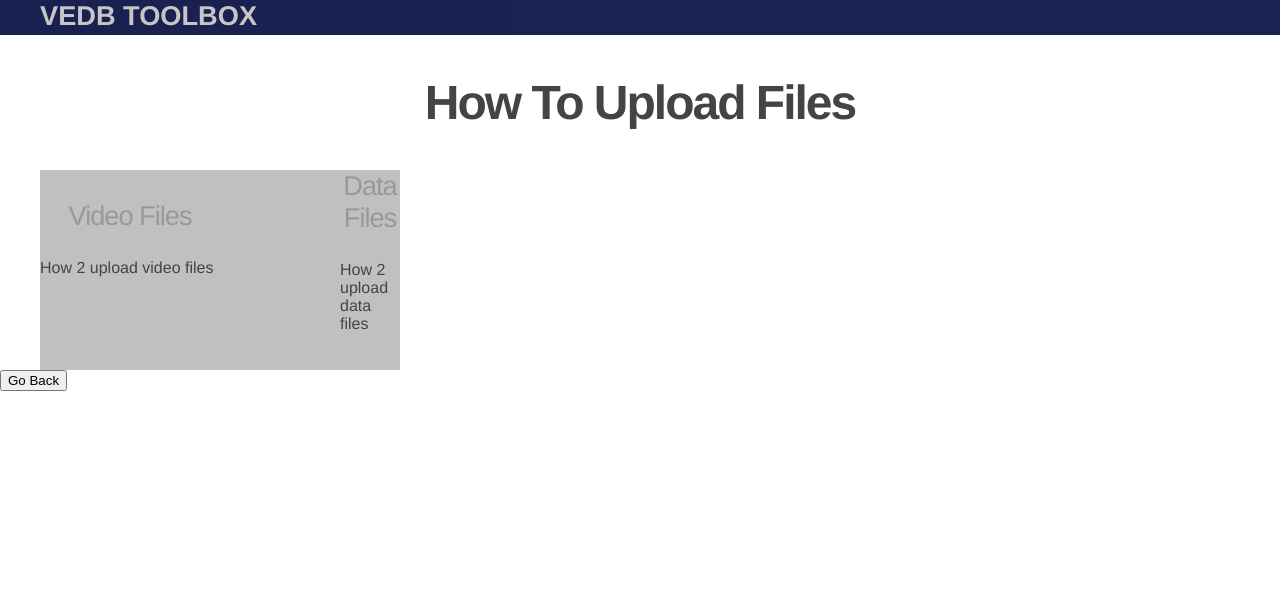
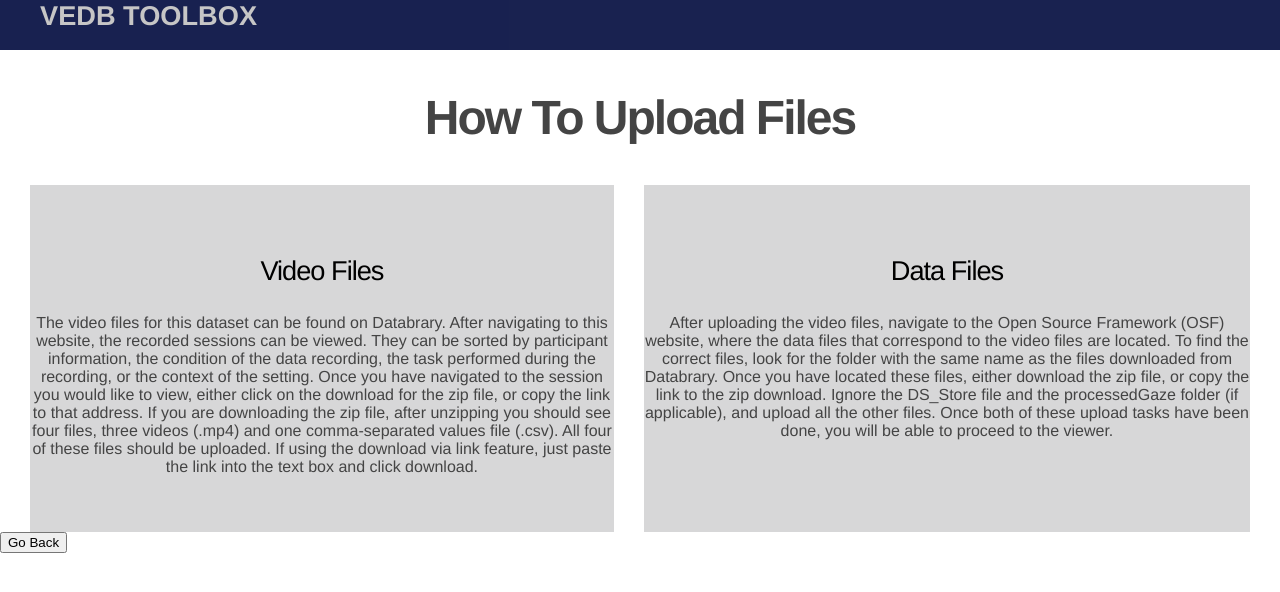
Before and after one commit to Gaskell-Matthew-1102/VEDB-Toolbox, a Flask app: page /upload_help in a window 1280 px wide. Shown: the top 592 px of the page. Run offline with Flask 3, Linux system fonts and the light colour scheme.

Commit message:
Styling for file upload help page

```diff
--- a/flaskr/fileUpload.py
+++ b/flaskr/fileUpload.py
@@ -108,7 +108,7 @@ def allowed_file(filename):
 
 @app.route('/FileUpload')
 def main():
-    return(render_template("test.html"))
+    return(render_template("file_upload.html"))
 
 @app.route('/upload', methods=['GET', 'POST'])
 def upload_file():
--- a/flaskr/test.py
+++ b/flaskr/file_upload.py
@@ -115,7 +115,7 @@ atexit.register(delete_files_on_exit)
 
 @app.route('/')
 def main():
-    return render_template("file-upload/test.html", show_form1=show_form1, show_form2=show_form2)
+    return render_template("file-upload/file_upload.html", show_form1=show_form1, show_form2=show_form2)
 
 @app.route('/upload_video', methods=['POST'])
 def upload_video():
@@ -134,14 +134,14 @@ def upload_video():
         if validate_video_files(video_file_list) is False:
             delete_files_in_list(video_file_list)
             video_file_list.clear()
-            return render_template("file-upload/test.html", show_form1=show_form1, show_form2=show_form2)
+            return render_template("file-upload/file_upload.html", show_form1=show_form1, show_form2=show_form2)
 
         #Runs if files are correctly uploaded and validated
         set_showform(1, False)
         if get_showform(1) == False and get_showform(2) == False:
             return "<h1>Files Uploaded Successfully.!</h1>"
         else:
-            return render_template("file-upload/test.html", show_form1=show_form1, show_form2=show_form2)
+            return render_template("file-upload/file_upload.html", show_form1=show_form1, show_form2=show_form2)
 
 @app.route('/upload_data', methods=['POST'])
 def upload_data():
@@ -160,14 +160,14 @@ def upload_data():
         if validate_data_files(data_file_list) is False:
             delete_files_in_list(data_file_list)
             data_file_list.clear()
-            return render_template("file-upload/test.html", show_form1=show_form1, show_form2=show_form2)
+            return render_template("file-upload/file_upload.html", show_form1=show_form1, show_form2=show_form2)
 
         # Runs if files are correctly uploaded and validated
         set_showform(2, False)
         if get_showform(1) == False and get_showform(2) == False:
             return "<h1>Files Uploaded Successfully.!</h1>"
         else:
-            return render_template("file-upload/test.html", show_form1=show_form1, show_form2=show_form2)
+            return render_template("file-upload/file_upload.html", show_form1=show_form1, show_form2=show_form2)
 
 @app.route('/upload_video_link', methods=['POST'])
 def upload_video_link():
@@ -199,7 +199,7 @@ def upload_video_link():
         if get_showform(1) == False and get_showform(2) == False:
             return "<h1>Files Uploaded Successfully.!</h1>"
         else:
-            return render_template("file-upload/test.html", show_form1=show_form1, show_form2=show_form2)
+            return render_template("file-upload/file_upload.html", show_form1=show_form1, show_form2=show_form2)
 
 
 @app.route('/upload_data_link', methods=['POST'])
@@ -232,7 +232,7 @@ def upload_data_link():
         if get_showform(1) == False and get_showform(2) == False:
             return "<h1>Files Uploaded Successfully.!</h1>"
         else:
-            return render_template("file-upload/test.html", show_form1=show_form1, show_form2=show_form2)
+            return render_template("file-upload/file_upload.html", show_form1=show_form1, show_form2=show_form2)
 
 @app.route('/upload_help')
 def upload_help():
@@ -241,7 +241,7 @@ def upload_help():
 @app.route('/go_back', methods=['POST'])
 def back_to_file_upload():
     if request.method == 'POST':
-        return render_template("file-upload/test.html", show_form1=show_form1, show_form2=show_form2)
+        return render_template("file-upload/file_upload.html", show_form1=show_form1, show_form2=show_form2)
 
 if __name__ == '__main__':
     app.run(debug=True)
--- a/flaskr/static/file-upload/stylesheet.css
+++ b/flaskr/static/file-upload/stylesheet.css
@@ -33,10 +33,11 @@ body {
  */
 header {
   background-color: #000a3e;
-  height: 35px;
+  height: 50px;
   width: 100%;
   opacity: .9;
   margin-bottom: 10px;
+  margin-top: 0;
 }
 header h1.logo {
   margin: 0;
@@ -72,6 +73,57 @@ header h1.logo:hover {
   background: #c0c0c0;
 }
 
+.grid-container {
+  display: grid;
+  column-gap: 30px;
+}
+
+/*.grid-container > div {*/
+/*  text-align: center;*/
+/*  background: #c0c0c0;*/
+/*  padding: 20px 0;*/
+/*}*/
+
+.item-1 {
+  grid-column-start: 2;
+  grid-column-end: 3;
+  text-align: center;
+  background: #d7d7d8;
+  padding: 40px 0;
+  border-left: #000a3e;
+  border-right: #000a3e;
+  border-top: #000a3e;
+  border-bottom: #000a3e;
+  border-left-width: 10px;
+  border-right-width: 10px;
+  border-top-width: 10px;
+  border-bottom-width: 10px;
+}
+
+.item-2 {
+  grid-column-start: 3;
+  grid-column-end: 4;
+  text-align: center;
+  background: #d7d7d8;
+  padding: 40px 0;
+  border-left-color: #000a3e;
+  border-right-color: #000a3e;
+  border-top-color: #000a3e;
+  border-bottom-color: #000a3e;
+  border-left-width: 10px;
+  border-right-width: 10px;
+  border-top-width: 10px;
+  border-bottom-width: 10px;
+}
+
+.item-3{
+  grid-column-start: 4;
+  grid-column-end: 5;
+  background: #ffffff;
+  text-align: center;
+  padding: 20px 0;
+}
+
 div.home {
   padding: 10px 0 30px 0;
   background-color: #E6E6FA;
@@ -98,7 +150,7 @@ h3 {
   margin-top: 30px;
   text-align: center;
   letter-spacing: -1px;
-  color: #999;
+  color: #000000;
 }
 .menu {
   float: right;
--- a/flaskr/templates/file-upload/file_upload_help.html
+++ b/flaskr/templates/file-upload/file_upload_help.html
@@ -22,16 +22,33 @@
     <div class="container">
         <h2>How To Upload Files</h2>
     </div>
-    <section class="container">
-    <div class="one">
+    <div class="grid-container">
+    <div class="item-1">
         <h3>Video Files</h3>
-            <p>How 2 upload video files</p>
+<!--            ADD LINK FOR DATABRARY-->
+            <p>The video files for this dataset can be found on Databrary. After navigating to this website,
+                the recorded sessions can be viewed. They can be sorted by participant information, the
+                condition of the data recording, the task performed during the recording, or the context of
+                the setting. Once you have navigated to the session you would like to view, either click on the
+                download for the zip file, or copy the link to that address. If you are downloading the zip file,
+                after unzipping you should see four files, three videos (.mp4) and one comma-separated values
+                file (.csv). All four of these files should be uploaded. If using the download via link feature,
+                just paste the link into the text box and click download.</p>
     </div>
-    <div class="two">
+    <div class="item-2">
         <h3>Data Files</h3>
-            <p>How 2 upload data files</p>
+<!--        ADD LINK FOR OSF-->
+            <p>After uploading the video files, navigate to the Open Source Framework (OSF) website, where
+                the data files that correspond to the video files are located. To find the correct files, look
+                for the folder with the same name as the files downloaded from Databrary. Once you have located
+                these files, either download the zip file, or copy the link to the zip download. Ignore the
+                DS_Store file and the processedGaze folder (if applicable), and upload all the other files. Once
+                both of these upload tasks have been done, you will be able to proceed to the viewer. </p>
     </div>
-    </section>
+    <div class="item-3">
+
+    </div>
+    </div>
         <form action = '/go_back' method="POST">
         <button type="submit">Go Back</button>
         </form>
```
Also changed, not shown: flaskr/templates/file-upload/file_upload.html (renamed from flaskr/templates/file-upload/test.html).
